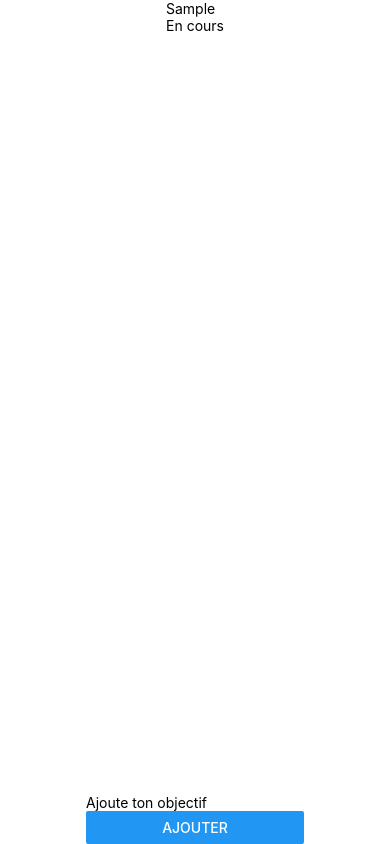
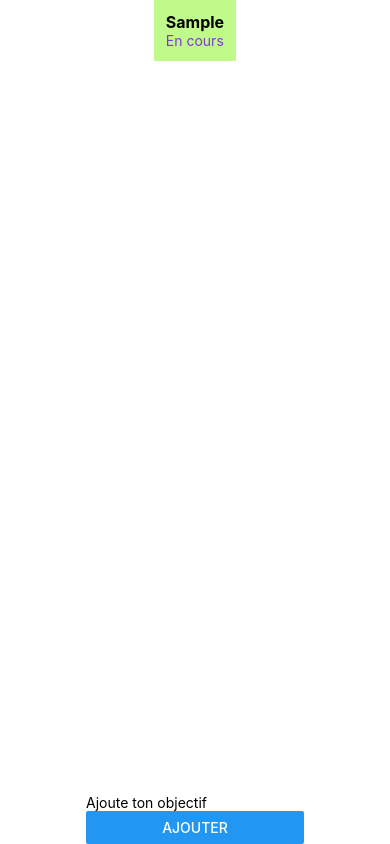
Before and after one commit to anas-dev523/Life-goals, a React Native app: screen / in a window 390 px wide. Both pictures are taken after typing "Sample" into the empty fields and a click on the button "AJOUTER". Built offline with nearby package versions, Linux system fonts and the light colour scheme.

Commit message:
ajout de la style pour les items

```diff
--- a/components/GoalItem.js
+++ b/components/GoalItem.js
@@ -1,12 +1,28 @@
-import React, { useState } from 'react';
-import { View,Text } from 'react-native';
+import React from 'react';
+import { View, Text, StyleSheet } from 'react-native';
 
 export default function GoalItem({value,status}){
 
 return(
-    <View>
-        <Text>{value}</Text>
-        <Text>{status}</Text>
+    <View style={styles.item}>
+        <Text style={styles.value}>{value}</Text>
+        <Text style={styles.status}>{status}</Text>
     </View>
 
 );}
+
+const styles = StyleSheet.create({
+        item:{
+            backgroundColor: '#c0fa8a',
+            padding: 12,
+        },
+         value: {
+             fontSize: 16,
+            fontWeight: 'bold',
+        },
+        status: {
+            fontSize: 14,
+            color: '#8237d8',
+  },
+
+})
```
